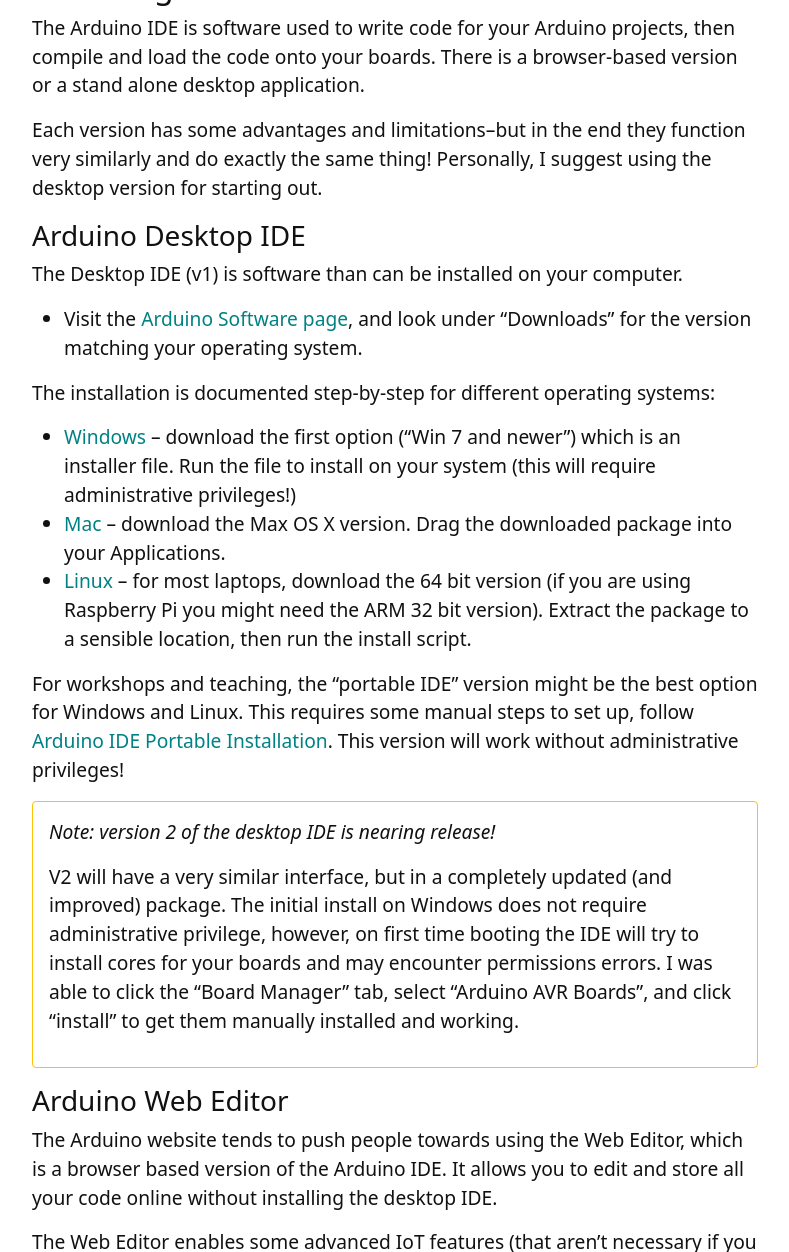
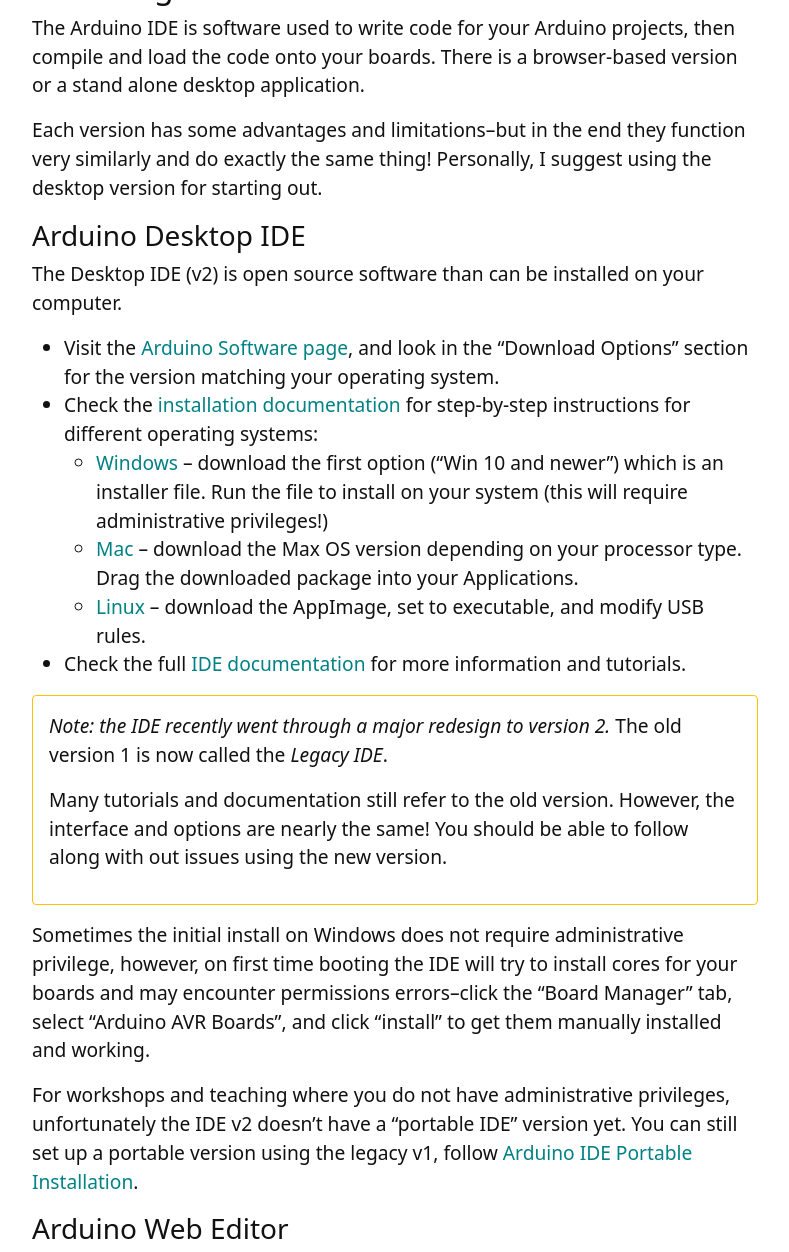
Before and after one commit to evanwill/hello-arduino-b, a Jekyll site: the page built from content/0-prep.md, in a window 1280 px wide and 1400 px high, scrolled down 796 px, cut to the strip 0-1252 px from the top of the window. Shown: the whole strip, without its empty margins (245-1034 px from the left). Built offline with Jekyll 4.4.1, drawn with Linux system fonts in a browser that asks for light colours; some of the changed text lies outside the part shown.

Commit message:
update IDE section

```diff
--- a/content/0-prep.md
+++ b/content/0-prep.md
@@ -29,27 +29,28 @@ Personally, I suggest using the desktop version for starting out.
 
 ### Arduino Desktop IDE
 
-The Desktop IDE (v1) is software than can be installed on your computer.
+The Desktop IDE (v2) is open source software than can be installed on your computer.
 
-- Visit the [Arduino Software page](https://www.arduino.cc/en/software), and look under "Downloads" for the version matching your operating system.
-
-The installation is documented step-by-step for different operating systems:
-
-- [Windows](https://docs.arduino.cc/software/ide-v1/tutorials/Windows) -- download the first option ("Win 7 and newer") which is an installer file. Run the file to install on your system (this will require administrative privileges!)
-- [Mac](https://docs.arduino.cc/software/ide-v1/tutorials/macOS) -- download the Max OS X version. Drag the downloaded package into your Applications.
-- [Linux](https://docs.arduino.cc/software/ide-v1/tutorials/Linux) -- for most laptops, download the 64 bit version (if you are using Raspberry Pi you might need the ARM 32 bit version). Extract the package to a sensible location, then run the install script.
-
-For workshops and teaching, the "portable IDE" version might be the best option for Windows and Linux.
-This requires some manual steps to set up, follow [Arduino IDE Portable Installation](https://docs.arduino.cc/software/ide-v1/tutorials/PortableIDE).
-This version will work without administrative privileges!
+- Visit the [Arduino Software page](https://www.arduino.cc/en/software), and look in the "Download Options" section for the version matching your operating system.
+- Check the [installation documentation](https://docs.arduino.cc/software/ide-v2/tutorials/getting-started/ide-v2-downloading-and-installing) for step-by-step instructions for different operating systems:
+    - [Windows](https://docs.arduino.cc/software/ide-v2/tutorials/getting-started/ide-v2-downloading-and-installing#windows) -- download the first option ("Win 10 and newer") which is an installer file. Run the file to install on your system (this will require administrative privileges!)
+    - [Mac](https://docs.arduino.cc/software/ide-v2/tutorials/getting-started/ide-v2-downloading-and-installing#macos) -- download the Max OS version depending on your processor type. Drag the downloaded package into your Applications.
+    - [Linux](https://docs.arduino.cc/software/ide-v2/tutorials/getting-started/ide-v2-downloading-and-installing#linux) -- download the AppImage, set to executable, and modify USB rules.
+- Check the full [IDE documentation](https://docs.arduino.cc/software/ide-v2) for more information and tutorials.
 
 {% capture v2 %}
-*Note: version 2 of the desktop IDE is nearing release!*
+*Note: the IDE recently went through a major redesign to version 2.*
+The old version 1 is now called the *Legacy IDE*.
 
-V2 will have a very similar interface, but in a completely updated (and improved) package.
-The initial install on Windows does not require administrative privilege, however, on first time booting the IDE will try to install cores for your boards and may encounter permissions errors.
-I was able to click the "Board Manager" tab, select "Arduino AVR Boards", and click "install" to get them manually installed and working.
+Many tutorials and documentation still refer to the old version.
+However, the interface and options are nearly the same!
+You should be able to follow along with out issues using the new version.
 {% endcapture %}{% include card.html text=v2 extra-class="border-warning" %}
+
+Sometimes the initial install on Windows does not require administrative privilege, however, on first time booting the IDE will try to install cores for your boards and may encounter permissions errors--click the "Board Manager" tab, select "Arduino AVR Boards", and click "install" to get them manually installed and working.
+
+For workshops and teaching where you do not have administrative privileges, unfortunately the IDE v2 doesn't have a "portable IDE" version yet.
+You can still set up a portable version using the legacy v1, follow [Arduino IDE Portable Installation](https://docs.arduino.cc/software/ide-v1/tutorials/PortableIDE).
 
 ### Arduino Web Editor
 
@@ -64,9 +65,9 @@ In many workshop and teaching situations these requirements might make getting s
 Get started:
 
 - Visit the [Arduino Web Editor](https://create.arduino.cc/editor) and set up an account (or log in).
-- [Install the Arduino Create Agent](https://create.arduino.cc/getting-started/plugin/welcome) following their walk through instructions.
+- [Install the Arduino Create Agent](https://create.arduino.cc/getting-started/plugin/welcome) following their walk through instructions. You will need admin privileges on your computer!
 - View [Web Editor Docs](https://docs.arduino.cc/cloud/web-editor/tutorials/getting-started/getting-started-web-editor) for more info and tutorials!
 
 *Note:* the documentation is a bit of a maze, seems to be undergoing some updates and rearrangement.
 It is easiest to use the links built into the [Web Editor](https://create.arduino.cc/editor) to find help.
-Chromebook's are supported in the newest version, which isn't clear from documentation--and you do not need the old paid app version.
+Chromebooks **are** supported in the newest version, which isn't clear from documentation--and you do not need the old paid app version!
```
